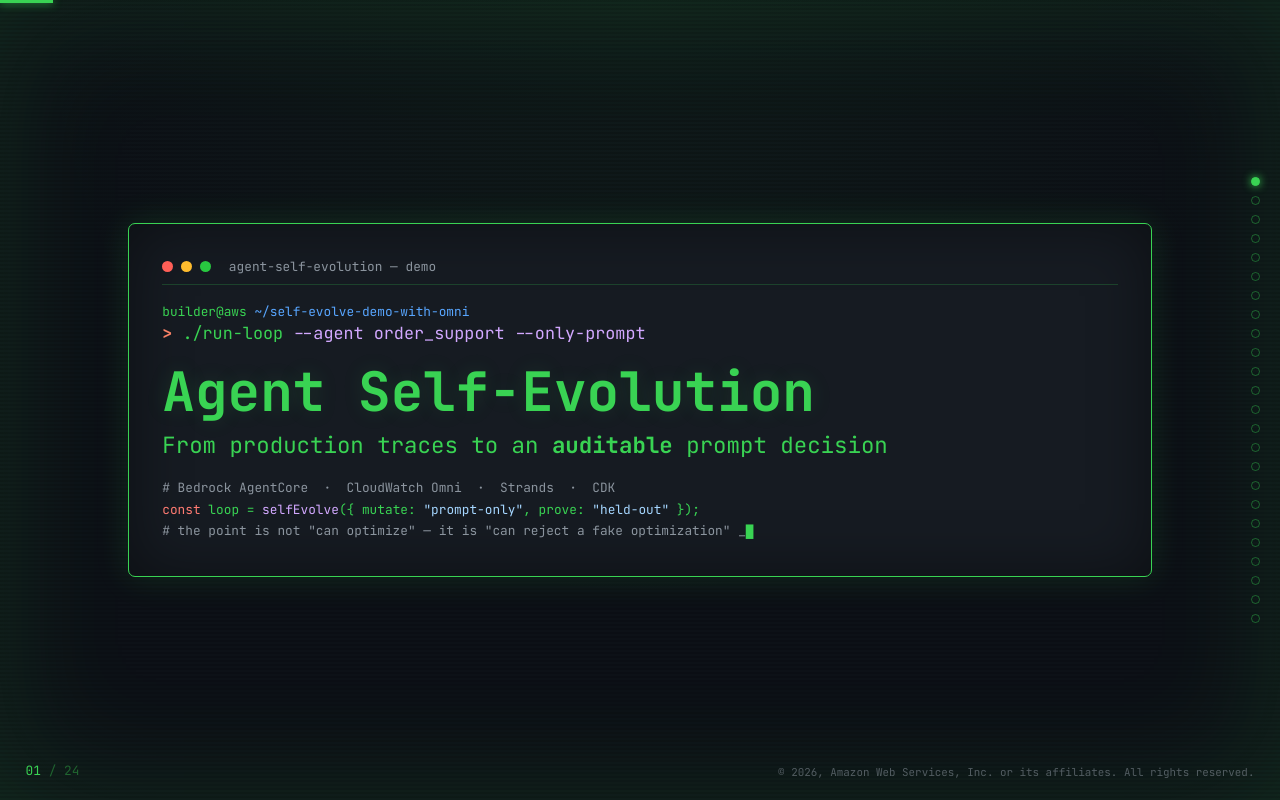
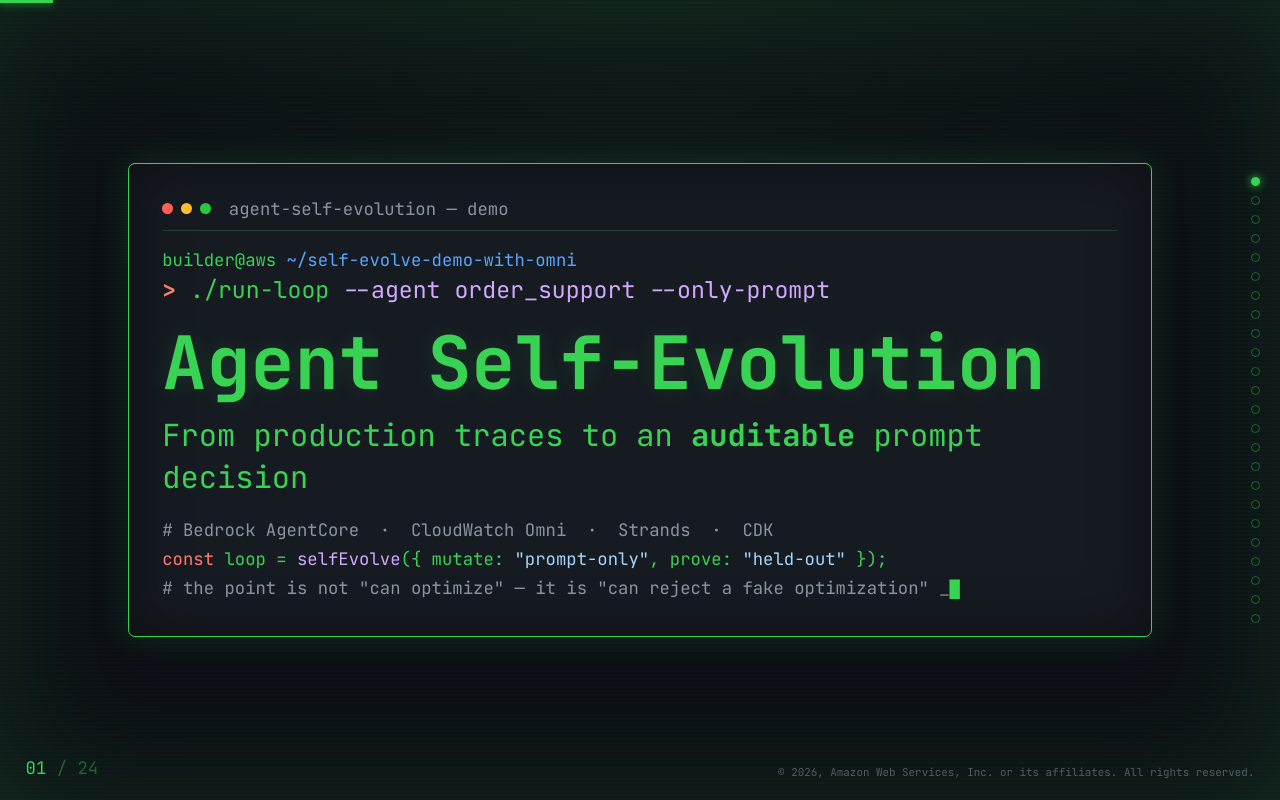
Before and after one commit to yagrxu/self-evolve-demo-with-omni, a plain HTML site: page presentation/index.html in a window 1280 px wide. Drawn offline with nearby package versions, Linux system fonts and the light colour scheme.

Commit message:
style(slides): scale typography ~1.4x for readability at 100% zoom
Bumps :root type vars + .cmd/.sub/.big clamps. Verified no overflow at
1280x720 / 1440x900 / 1920x1080.

```diff
--- a/presentation/index.html
+++ b/presentation/index.html
@@ -17,11 +17,11 @@
   --cyan:#a5d6ff; --gray:#8b949e; --yellow:#e3b341;
   --border:rgba(57,211,83,.22);
   /* Typography — clamp() only */
-  --title-size:clamp(1.5rem,5vw,3.4rem);
-  --h2-size:clamp(1.1rem,3vw,2.1rem);
-  --h3-size:clamp(.95rem,2vw,1.4rem);
-  --body-size:clamp(.72rem,1.35vw,1rem);
-  --small-size:clamp(.6rem,1vw,.82rem);
+  --title-size:clamp(2rem,6.5vw,4.6rem);
+  --h2-size:clamp(1.45rem,4vw,2.9rem);
+  --h3-size:clamp(1.2rem,2.7vw,1.9rem);
+  --body-size:clamp(.95rem,1.8vw,1.35rem);
+  --small-size:clamp(.8rem,1.35vw,1.1rem);
   --slide-padding:clamp(1rem,4vw,3.5rem);
   --content-gap:clamp(.5rem,2vw,1.5rem);
   --ease:cubic-bezier(.16,1,.3,1);
@@ -62,15 +62,15 @@ body{font-family:'JetBrains Mono',monospace;background:var(--bg);color:var(--gre
 .bar .title{margin-left:.6rem;font-size:var(--small-size);color:var(--gray)}
 .prompt{opacity:.6;font-size:var(--small-size);margin-bottom:.15rem}
 .prompt .path{color:var(--blue)}
-.cmd{font-size:clamp(.78rem,1.4vw,1.05rem);margin-bottom:clamp(.6rem,1.6vw,1.15rem)}
+.cmd{font-size:clamp(1rem,1.9vw,1.45rem);margin-bottom:clamp(.6rem,1.6vw,1.15rem)}
 .cmd .arrow{color:var(--orange);font-weight:700}.cmd .flag{color:var(--purple)}
 
 /* --- typography --- */
 h1{font-size:var(--title-size);font-weight:700;line-height:1.08;text-shadow:0 0 22px var(--glow);margin-bottom:.15em}
 h2.headline{font-size:var(--h2-size);font-weight:700;line-height:1.15;text-shadow:0 0 14px var(--glow);margin-bottom:.4em}
-.sub{font-size:clamp(.9rem,2vw,1.4rem);font-weight:400;opacity:.72;line-height:1.4}
+.sub{font-size:clamp(1.2rem,2.6vw,1.9rem);font-weight:400;opacity:.72;line-height:1.4}
 .kw{color:var(--red)}.str{color:var(--cyan)}.fn{color:var(--purple)}.cm{color:var(--gray)}.num{color:var(--blue)}.warn{color:var(--yellow)}
-.big{font-size:clamp(1.6rem,4.5vw,3rem);font-weight:700;color:var(--green);text-shadow:0 0 20px var(--glow)}
+.big{font-size:clamp(2.1rem,5.8vw,4rem);font-weight:700;color:var(--green);text-shadow:0 0 20px var(--glow)}
 .emph{color:var(--green);font-weight:700}
 
 /* --- output block --- */
@@ -512,7 +512,7 @@ tr td:first-child{color:var(--cyan)}
     <span>&nbsp;&nbsp;<span class="ok">›</span> every number reproducible, every gate justified, every waiver logged</span>
     <span>&nbsp;&nbsp;<span class="ok">›</span> holdout auto-blocks overfitting; humans make the value calls</span>
   </div>
-  <p class="big r" style="margin-top:1rem;font-size:clamp(1.3rem,3.8vw,2.4rem)">Reject-capable is ship-ready.<span class="cursor"></span></p>
+  <p class="big r" style="margin-top:1rem;font-size:clamp(1.7rem,5vw,3.2rem)">Reject-capable is ship-ready.<span class="cursor"></span></p>
   <p class="note r"># Let humans make value judgements; let the machine guard against self-deception.</p>
 </div></div></section>
 
```
